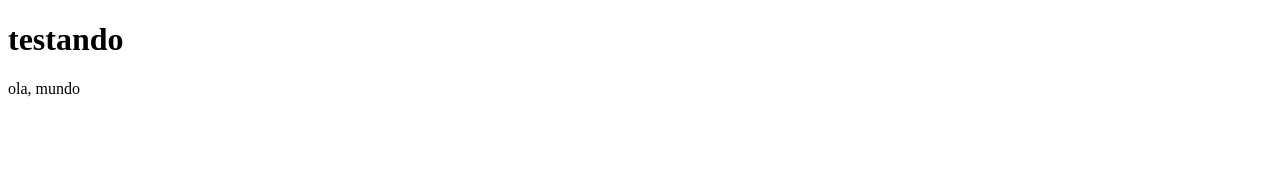
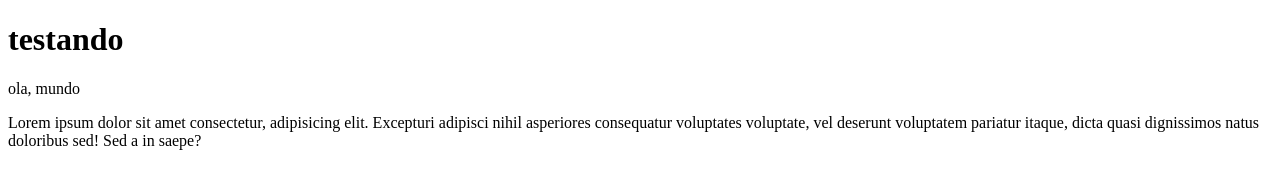
Before and after one commit to marta9007/testandoRepositorio, a plain HTML site: page sit-exemplo/index.html in a window 1280 px wide. Drawn offline with Linux system fonts and the light colour scheme.

Commit message:
adicionei um  novo paragrafo

```diff
--- a/sit-exemplo/index.html
+++ b/sit-exemplo/index.html
@@ -8,6 +8,8 @@
 <body>
     <h1>testando </h1>
     <p>ola, mundo</p>
+    <p> Lorem ipsum dolor sit amet consectetur, adipisicing elit. Excepturi adipisci nihil asperiores consequatur voluptates voluptate, vel deserunt voluptatem pariatur itaque, dicta quasi dignissimos natus doloribus sed! Sed a in saepe?
+    </p>
 
 </body>
 </html>
```
